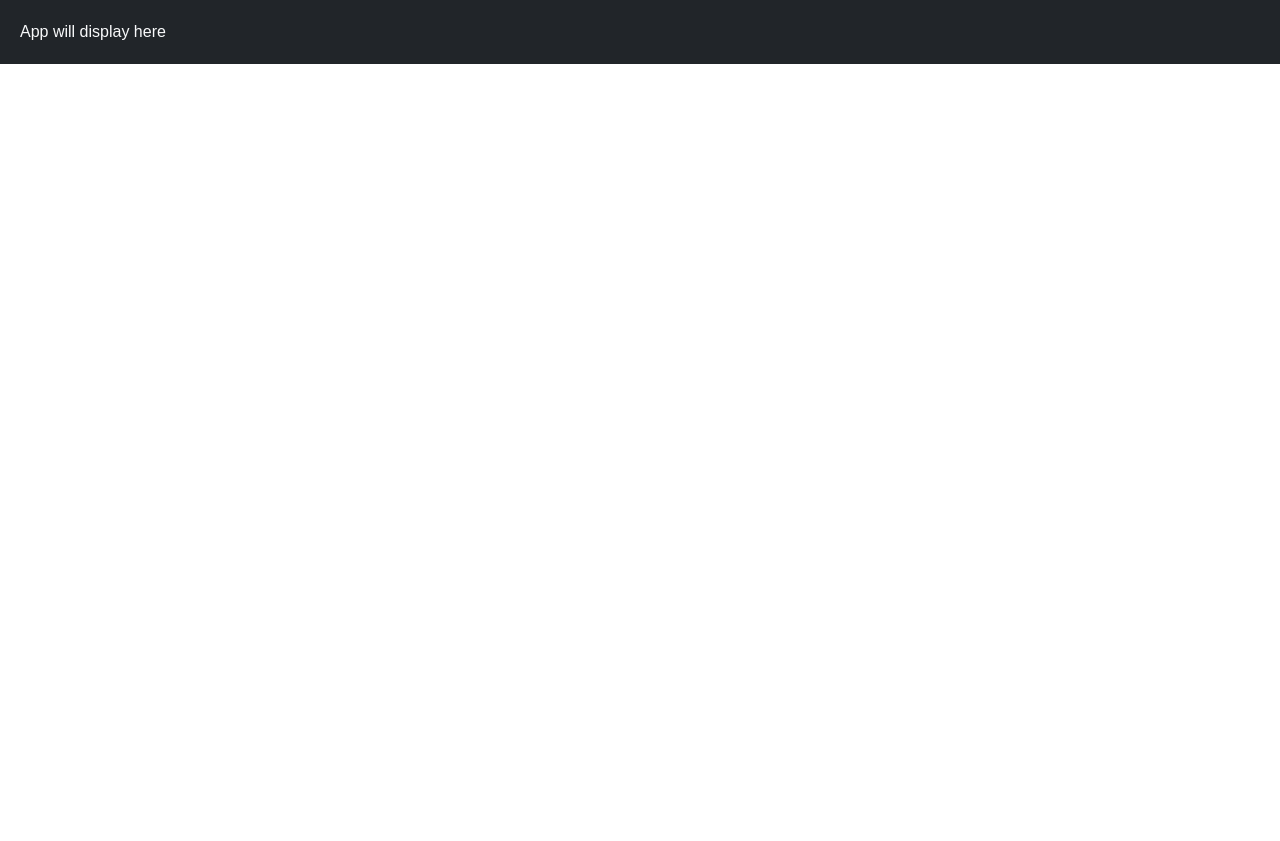
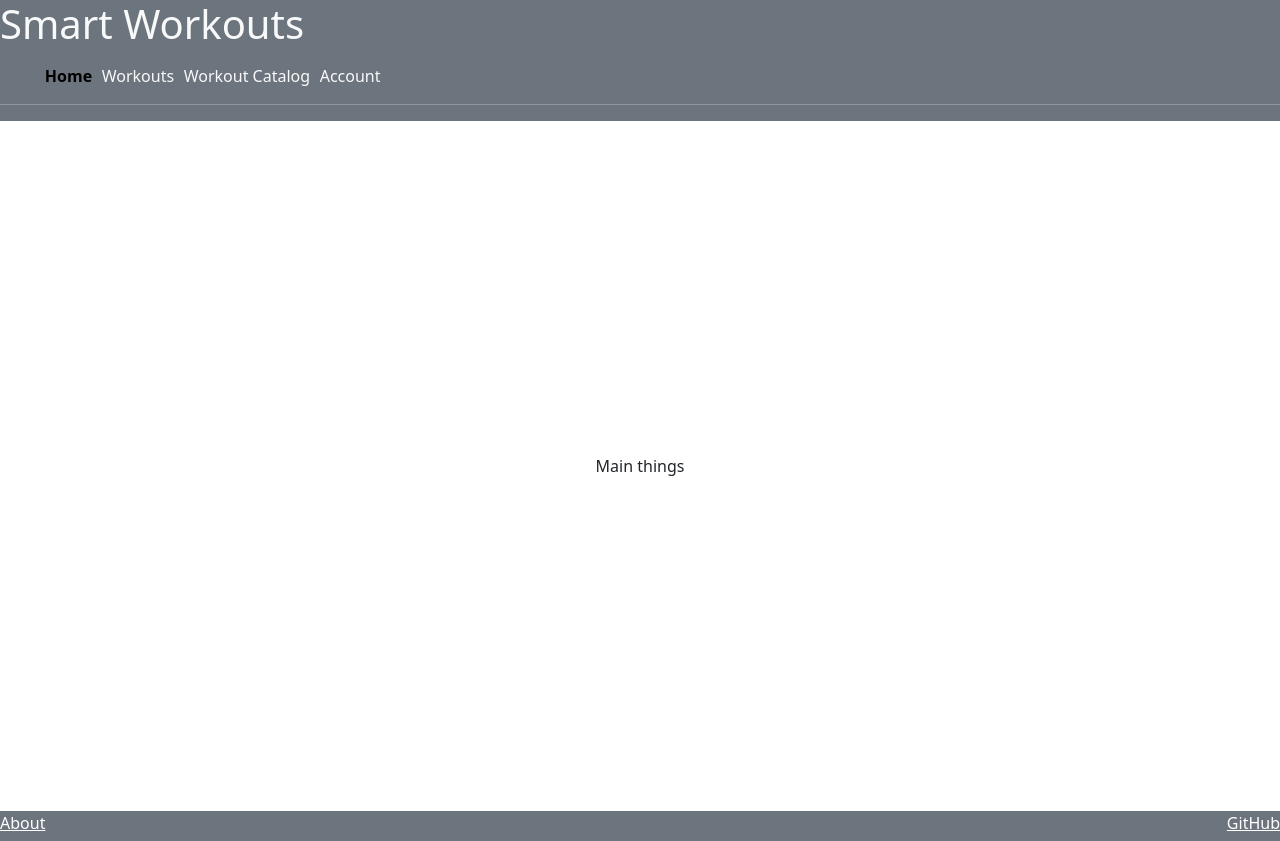
Before and after one commit to Spitfyre4/startup, a React (Vite) app: page / in a window 1280 px wide. Before the commit the page ends 800 px from the top, so only its background shows below. Built offline with nearby package versions, Linux system fonts and the light colour scheme.

Commit message:
header and footer load on index.html

```diff
--- a/src/app.css
+++ b/src/app.css
@@ -1,6 +1,123 @@
 .body {
-    font-family: Arial, sans-serif;
-    background-color: #333;
+    display: flex;
+    flex-direction: column;
+    min-width: 375px;
+  }
+
+  header {
+    flex: 0 80px;
+    color: gray
+  }
+
+  main {
+    flex: 1 calc(100vh - 110px);
+    display: flex;
+    flex-direction: column;
+    align-items: center;
+    justify-content: space-around;
+  }
+
+  footer {
+    flex: 0 30px;
+  }
+
+ menu {
+    flex: 1;
+    display: flex;
+    flex-direction: row !important;
+    list-style: none;
+  }
+
+  .navbar-brand {
+    padding-left: 0.3em;
+    border-bottom: solid rgb(182, 182, 182) thin;
+  }
+
+  menu .nav-item {
+    padding: 0 0.3em;
+
+  }
+
+  .nav-item:hover {
+    color: lightgray;
+    transition: width 0.3s ease-out 0.2s;
+  }
+
+  .nav-item .nav-link.active {
+    color: black;
+    font-weight: bold;
+  }
+
+  .sticky-top {
+    position: sticky;
+    top: 0;
+    z-index: 1000;
+  }
+
+  footer a {
+    display: flex;
+    justify-content: space-between;
     color: white;
+  }
+
+
+  @media (max-height: 600px) {
+    header {
+      display: none;
+    }
+    footer {
+      display: none;
+    }
+    main {
+      flex: 1 100vh;
+    }
+  }
+
+  .index-background {
+    background-image: url("/images/Generic_Gym_Dumbells.jpg");
+    background-size: cover;
+    background-position: center;
+    height: 100%;
+    position: relative;
+  }
+
+  .about-background {
+    background-image: url("/images/Generic_Gym_Barbell.jpg");
+    background-size: cover;
+    background-position: center;
+    height: 100%;
+    position: relative;
+  }
+
+  .translucent-box {
+    position: absolute;
+    top: 50%;
+    transform: translateY(-50%);
+    background-color: rgba(255, 255, 255, 0.7);
     padding: 20px;
+    border-radius: 10px;
+    box-shadow: 0 0 10px rgba(0, 0, 0, 0.3);
+    max-height: 400px;
+    overflow-y: auto;
   }
+
+  .centered-text {
+    display: flex;
+    justify-content: center;
+    margin: 0 auto;
+    text-align: center;
+  }
+
+  .bottom-middle {
+    display: flex;
+    justify-content: baseline;
+    text-align: center;
+    margin-top: 100px;
+  }
+
+
+  @media (max-width: 415px) {
+    .hideUsername{
+      display: none;
+    }
+  }
--- a/src/app.jsx
+++ b/src/app.jsx
@@ -17,10 +17,39 @@
 //     </div>
 //   );
 // }
+
+
 import React from 'react';
 import 'bootstrap/dist/css/bootstrap.min.css';
 import './app.css';
 
 export default function App() {
-  return <div className='body bg-dark text-light'>App will display here</div>;
-}
+  return (
+    <div className="body bg-white text-dark">
+      <header className="header bg-secondary text-light sticky-top">
+        <h1>Smart Workouts</h1>
+
+        <nav>
+          <menu>
+            <li className="menu nav-item"><a className="nav-link active" href="index.html">Home</a></li>
+            <li className="menu nav-item"><a className="nav-link" href="user_workouts.html">Workouts</a></li>
+            <li className="menu nav-item"><a className="nav-link" href="workout_catalog.html">Workout Catalog</a></li>
+            <li className="menu nav-item"><a className="nav-link" href="account.html">Account</a></li>
+          </menu>
+        </nav>
+
+        <hr />
+      </header>
+
+
+      <main>
+        Main things
+      </main>
+
+      <footer className="footer bg-secondary text-light">
+        <a href="about.html" style={{ display: "inline-block" }}>About</a>
+        <a href="https://github.com/Spitfyre4/startup" style={{ float: "right" }}>GitHub</a>
+      </footer>
+    </div>
+  );
+    }
```
